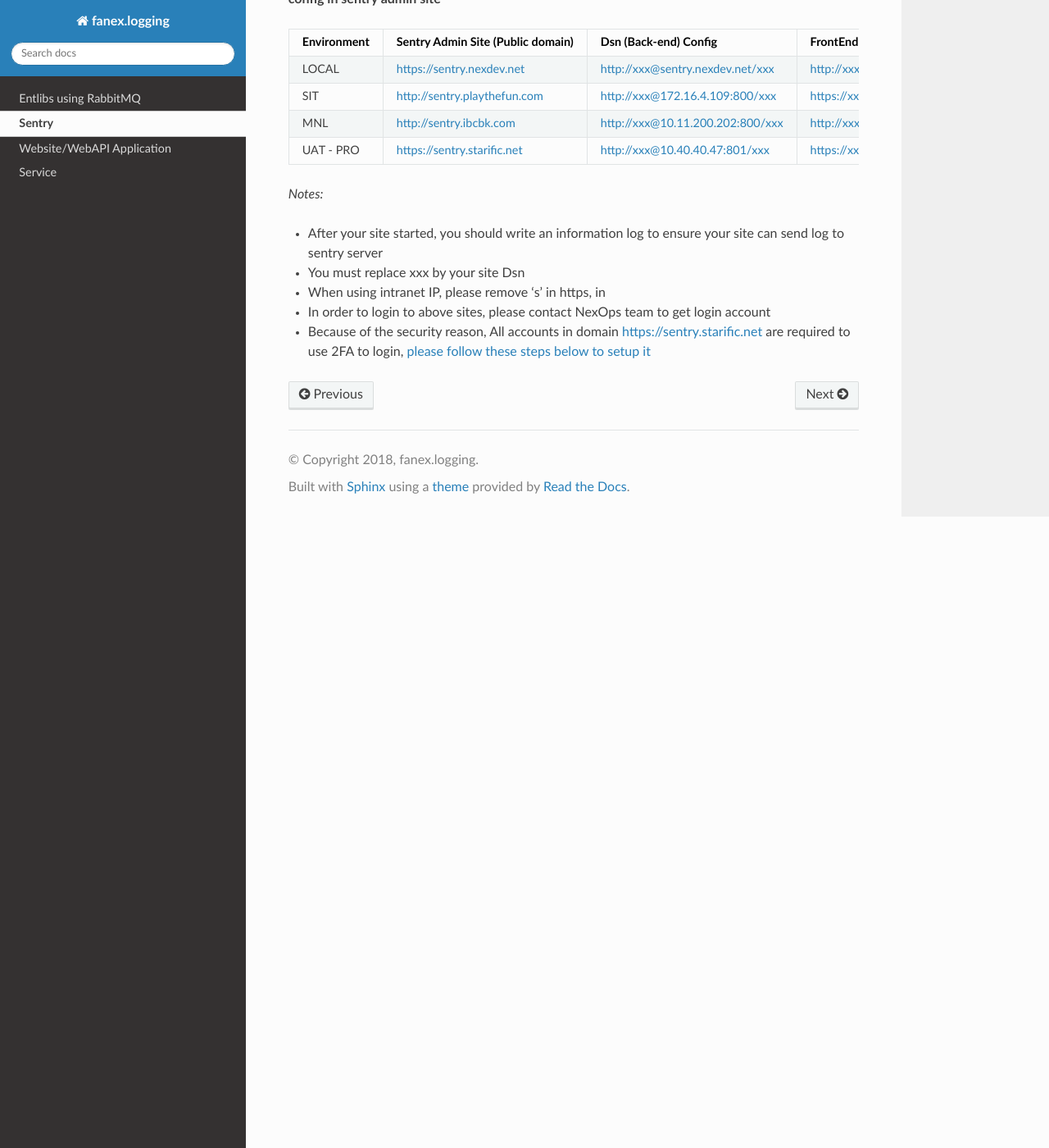
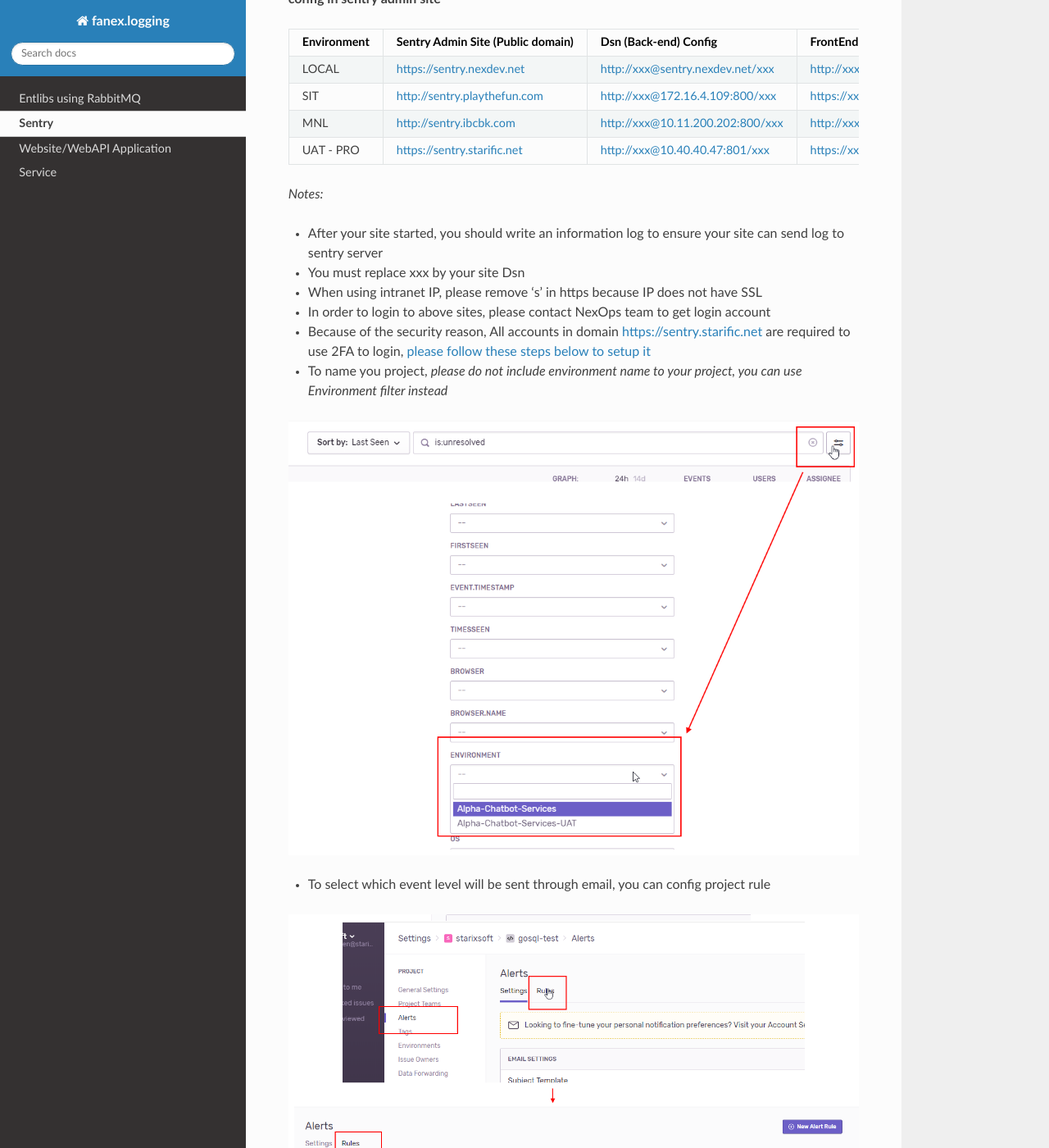
Before and after one commit to starixvn/infrastructure_fanex.logging, a Sphinx documentation site: the page built from docs/integration-guidelines/sentry.rst, in a window 1280 px wide and 1400 px high, scrolled down 1898 px. Shown: the whole window at 82% size. Built offline with Sphinx 7.4.7 and the Read the Docs theme 2.0.0, drawn with Linux system fonts in a browser that asks for light colours.

Commit message:
000 - Update note for new project and environment filter

```diff
--- a/docs/integration-guidelines/sentry.rst
+++ b/docs/integration-guidelines/sentry.rst
@@ -88,6 +88,13 @@ Example:
 
 - After your site started, you should write an information log to ensure your site can send log to sentry server
 - You must replace xxx by your site Dsn
-- When using intranet IP, please remove 's' in https, in
+- When using intranet IP, please remove 's' in https because IP does not have SSL
 - In order to login to above sites, please contact NexOps team to get login account
 - Because of the security reason, All accounts in domain https://sentry.starific.net are required to use 2FA to login, `please follow these steps below to setup it  <sentry-otp.html>`_
+- To name you project, *please do not include environment name to your project, you can use Environment filter instead*
+
+.. image:: ../_static/en-filter.png
+
+- To select which event level will be sent through email, you can config project rule
+
+.. image:: ../_static/filter-level.png
```
Also changed, not shown: docs/_static/en-filter.png (added), docs/_static/filter-level.png (added).
